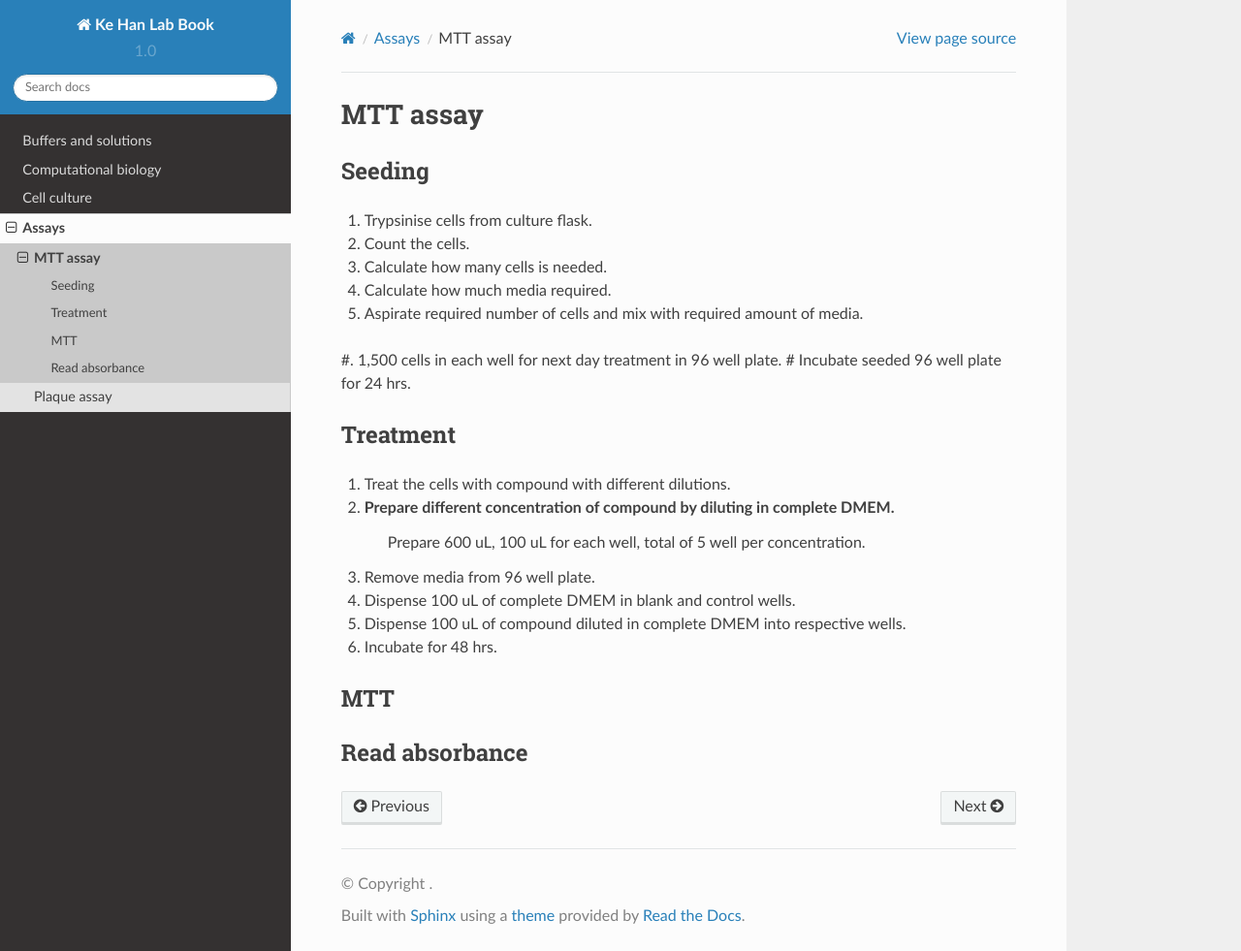
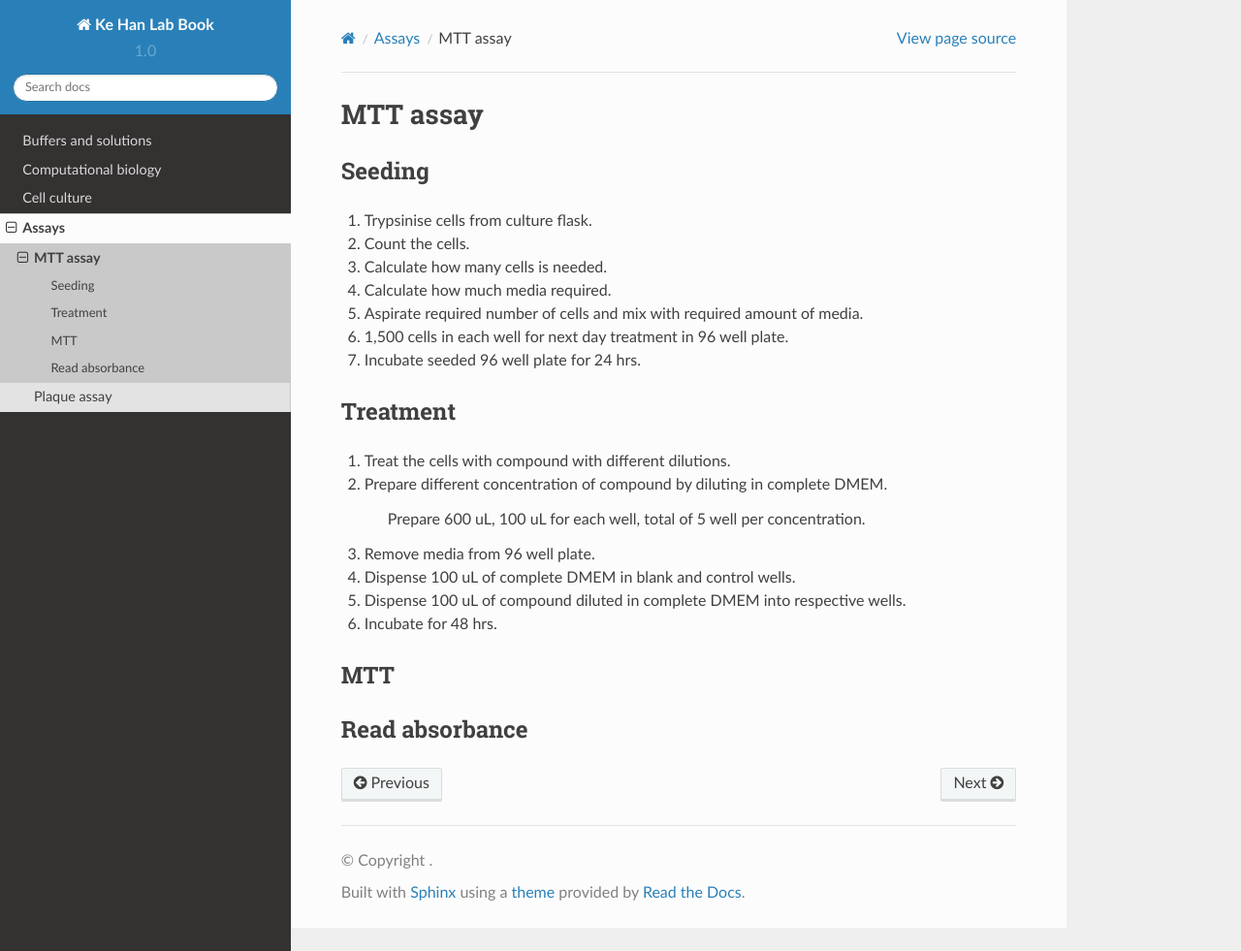
Before and after one commit to kehantan/labbook, a Sphinx documentation site: the page built from docs/assays/mtt.rst, in a window 1280 px wide and 981 px high. Shown: the whole window at 97% size. Built offline with Sphinx 7.4.7 and the Read the Docs theme 2.0.0, drawn with Linux system fonts in a browser that asks for light colours.

Commit message:
Update mtt.rst

```diff
--- a/docs/assays/mtt.rst
+++ b/docs/assays/mtt.rst
@@ -9,13 +9,15 @@
 #. Calculate how much media required.
 #. Aspirate required number of cells and mix with required amount of media.
 #. 1,500 cells in each well for next day treatment in 96 well plate.
-# Incubate seeded 96 well plate for 24 hrs.
+#. Incubate seeded 96 well plate for 24 hrs.
 
 Treatment
 ---------
 #. Treat the cells with compound with different dilutions.
 #. Prepare different concentration of compound by diluting in complete DMEM.
+
     Prepare 600 uL, 100 uL for each well, total of 5 well per concentration.
+
 #. Remove media from 96 well plate.
 #. Dispense 100 uL of complete DMEM in blank and control wells.
 #. Dispense 100 uL of compound diluted in complete DMEM into respective wells.
```
